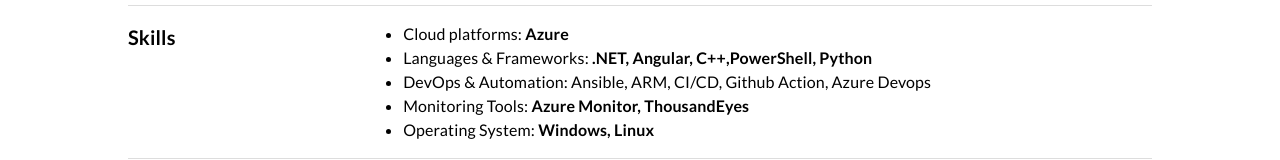
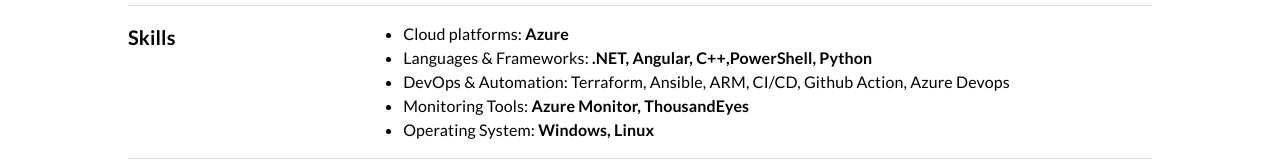
Before and after one commit to sydkaka/CloudResumeChallenge, a plain HTML site: page frontend/index.html in a window 1280 px wide. Shown: the part 557-717 px from the top of the page. Drawn offline with Linux system fonts and the light colour scheme; no server answers.

Commit message:
Added ReadMe

```diff
--- a/frontend/index.html
+++ b/frontend/index.html
@@ -72,7 +72,7 @@
                         Languages & Frameworks: <Strong>.NET, Angular, C++,PowerShell, Python</Strong>
                     </li>
                     <li>
-                        DevOps & Automation: Ansible,  ARM, CI/CD, Github Action, Azure Devops
+                        DevOps & Automation: Terraform, Ansible,  ARM, CI/CD, Github Action, Azure Devops
                     </li>
                     <li>
                         Monitoring Tools: <strong>Azure Monitor, ThousandEyes</strong>
```
Also changed, not shown: assets/image/architecture.png (added), 2 other files.
